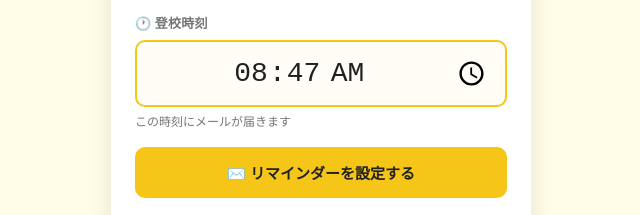
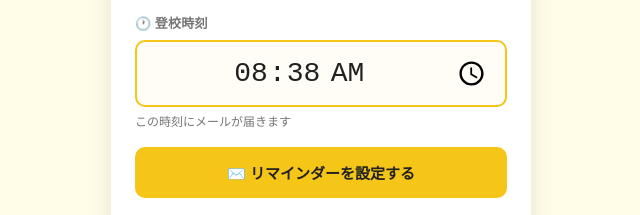
Before and after one commit to c7mmvgsbkm-cyber/nudge-reminder, a website: page public/index.html in a window 1280 px wide. Shown: the part 495-710 px from the top of the page, 319-959 px from the left. Drawn offline with Linux system fonts and the light colour scheme; no server answers.

Commit message:
デフォルト時刻を1分後に変更（テスト用）
Co-Authored-By: Claude Sonnet 4.6 <noreply@anthropic.com>

```diff
--- a/public/index.html
+++ b/public/index.html
@@ -252,7 +252,7 @@ fetch('/track-access').catch(() => {});
   document.getElementById('date-input').value = today;
   document.getElementById('date-input').min = today;
 
-  const later = new Date(now.getTime() + 10 * 60 * 1000);
+  const later = new Date(now.getTime() + 1 * 60 * 1000);
   const hh = String(later.getHours()).padStart(2, '0');
   const mi = String(later.getMinutes()).padStart(2, '0');
   document.getElementById('time-input').value = `${hh}:${mi}`;
```
